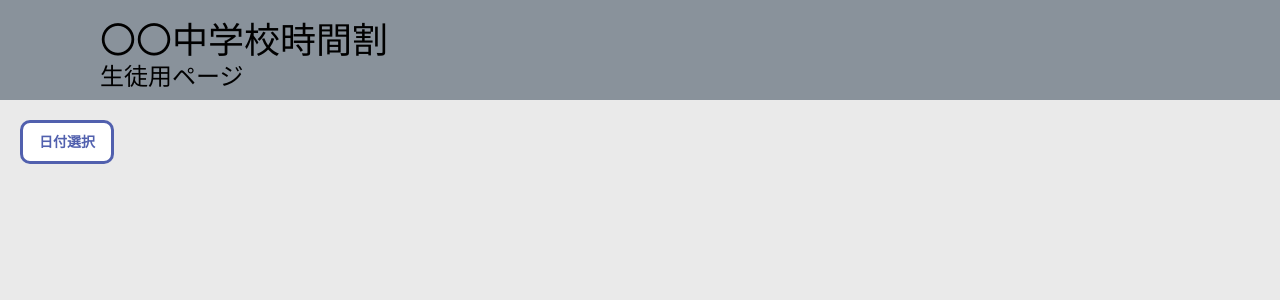
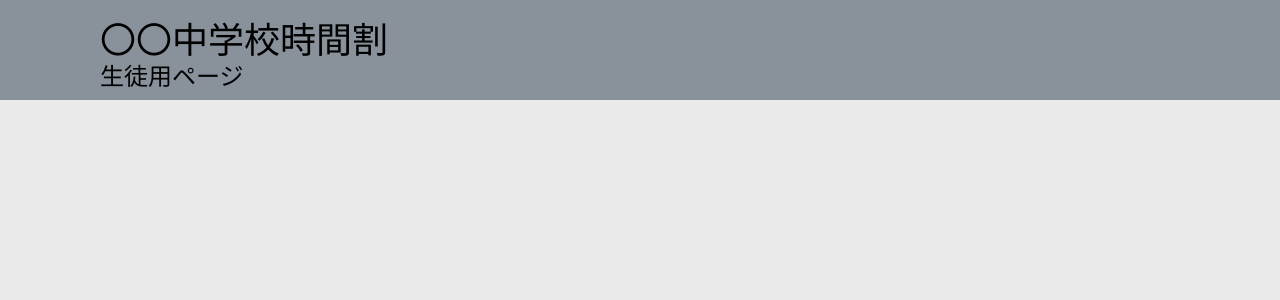
Before and after one commit to yusui-okanaka-adglobe-co-jp/2023-Technical-Training-Team-C, a Nuxt app in the folder frontend/: page /studentHome in a window 1280 px wide. Shown: the top 300 px of the page. Built offline with nearby package versions, Linux system fonts and the light colour scheme; what tw-elements would draw is missing.

Commit message:
不要ファイルが含まれていたため戻って作業

```diff
--- a/frontend/pages/studentHome.vue
+++ b/frontend/pages/studentHome.vue
@@ -1,55 +1,9 @@
 <template>
   <default-layout page-name="生徒用ページ">
     <!-- html記述場所 -->
-    <div>
-      <button @click="onclick">
-        <div class="dateselect">日付選択</div>
-      </button>
-      <calendar-modal :is-shown="isShown" @update:value="selectDate"> </calendar-modal>
-    </div>
   </default-layout>
 </template>
 
-<script setup>
-import ModalBase from '~~/components/modal-base.vue'
-import { format } from 'date-fns'
+<script lang="ts" setup></script>
 
-const isShown = ref(false)
-
-function onclick() {
-  isShown.value = !isShown.value
-}
-
-const view = ref(null)
-
-function selectDate(e) {
-  view.value = e
-
-  //カレンダーモーダルを閉じる
-  isShown.value = false
-
-  return navigateTo({
-    path: '/studentHome',
-    query: {
-      view: format(view.value, 'yyyy-MM-dd'),
-    },
-  })
-}
-</script>
-
-<style scoped lang="scss">
-button {
-  background-color: white;
-  margin-top: 24px;
-  padding: 8px 16px;
-  font-weight: bold;
-  border-radius: 10px;
-  border: solid 3px #5160ae;
-  margin: 20px;
-}
-
-.dateselect {
-  color: #5160ae;
-  font-size: 14px;
-}
-</style>
+<style scoped lang="scss"></style>
```
